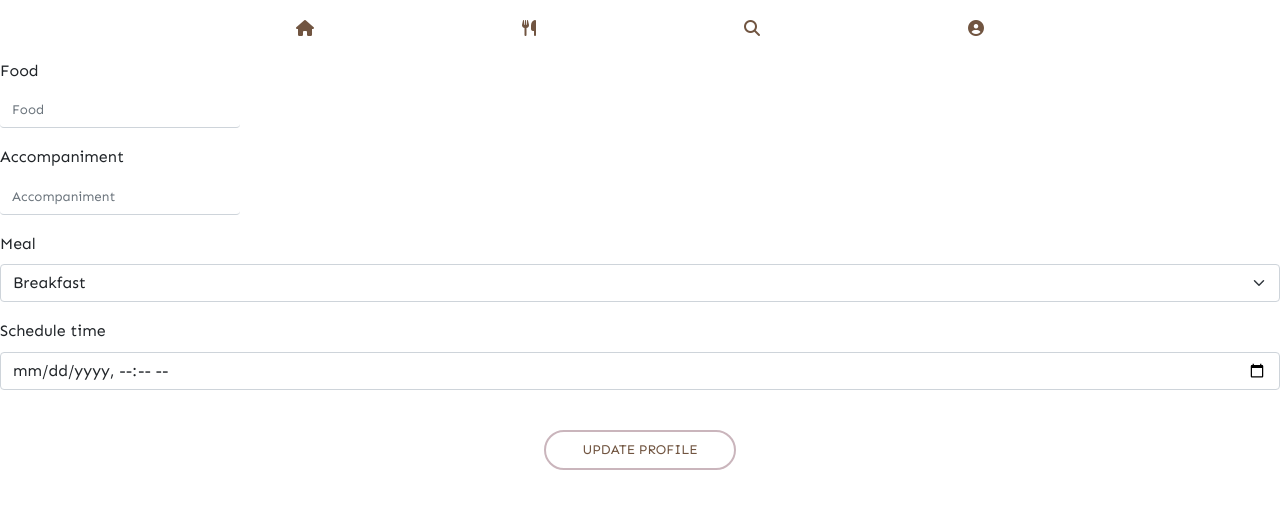
After one commit to MwitaChacha/calorie-counter, a Django app: page /your-meals/ in a window 1280 px wide. The commit adds this page. Shown: the top 509 px of the page. Run offline with Django 4.2, Linux system fonts and the light colour scheme; some libraries are stand-ins or nearby versions; some web fonts are replaced.

```diff
--- /dev/null
+++ b/core/forms.py
@@ -0,0 +1,19 @@
+from django import forms
+from .models import *
+from django.forms import ModelForm, DateInput
+
+
+class ProfileForm(forms.ModelForm):
+    class Meta:
+        model = User
+        fields = ['image']
+
+
+class MealForm(forms.ModelForm):
+    class Meta:
+        model = Meal
+        widgets = {
+              'schedule_time': DateInput(attrs={'type': 'datetime-local'}, format='%Y-%m-%dT%H:%M'),
+
+            }
+        fields = ['food','accompaniment','meal','schedule_time']
--- a/core/models.py
+++ b/core/models.py
@@ -10,7 +10,7 @@ MEAL_CHOICES = (
 )
 class User(models.Model):
     user = models.ForeignKey(User,on_delete = models.CASCADE)
-    image = CloudinaryField('image')
+    image = CloudinaryField('image',blank=True)
     email =  models.CharField(max_length=60)
     username = models.CharField(max_length=100,default='')
     def __str__(self):
@@ -33,6 +33,7 @@ class Food(models.Model):
 class Meal(models.Model):
     user = models.ForeignKey(User, on_delete=models.CASCADE, null=True, related_name='eatee')
     food = models.CharField(max_length=255,null=True)
+    accompaniment = models.CharField(max_length=255,null=True)
     meal = models.CharField(max_length=60, choices=MEAL_CHOICES, default="Breakfast")
     schedule_time = models.DateTimeField(null=True)
     posted_at = models.DateTimeField(auto_now_add=True, null=True)
--- /dev/null
+++ b/core/templates/meals.html
@@ -0,0 +1,14 @@
+{% extends 'base.html' %}
+{% load static %}
+{% load bootstrap5 %}
+{% block content %}
+<form action="{% url 'meals'%}" method="post" enctype="multipart/form-data">
+
+    {% csrf_token%}
+    {% bootstrap_form form %}
+    <div class="form-group text-center">
+        <input type="submit" class="m-4 btn btn-primary login-btn" value="UPDATE PROFILE">
+    </div>
+    <input type="hidden" name="next" value="{{next}}">
+</form>
+{% endblock %}
--- a/core/templates/navbar.html
+++ b/core/templates/navbar.html
@@ -13,7 +13,7 @@
             </li>
 
             <li class="mx-5 px-5 nav-item">
-                <a class="nav-link" href=""><i class="fa-solid fa-utensils"></i></a>
+                <a class="nav-link" href="{% url 'meals' %}"><i class="fa-solid fa-utensils"></i></a>
             </li>
             <li class="mx-5 px-5 nav-item">
                 <a class="nav-link" href="{% url 'search' %}"><i class="fa-solid fa-magnifying-glass"></i></i></a>
--- a/core/urls.py
+++ b/core/urls.py
@@ -3,5 +3,7 @@ from . import views
 
 urlpatterns = [
     path('',views.index,name='index'),
-    path('search-for-food-calories/',views.search,name='search')
+    path('search-for-food-calories/',views.search,name='search'),
+    path('your-meals/',views.meals,name='meals'),
+    path('update-your-image/',views.update,name='update'),
 ]
--- a/core/views.py
+++ b/core/views.py
@@ -1,13 +1,42 @@
 from django.shortcuts import render, redirect
 from django.contrib.auth.decorators import login_required
+from django.core.exceptions import ObjectDoesNotExist
 from django.views.decorators.csrf import csrf_exempt
 import requests
 from decouple import config
-# @login_required(login_url='/accounts/login/')
+from django.contrib.auth.models import User
+from .forms import *
+from .models import *
+
+
+
 def index(request):
-    # if not request.user.is_authenticated:
-    #     return redirect('/accounts/login/')
-    return render(request, 'index.html')
+
+    try:
+        if not request.user.is_authenticated:
+            return redirect('/accounts/login/')
+        current_user = request.user
+        profile = User.objects.get(user=current_user)
+    except ObjectDoesNotExist:
+        return redirect('update')
+
+    return render(request, 'index.html',{"profile":profile})
+
+
+
+@login_required(login_url='/accounts/login/')
+def update(request):
+    current_user = request.user
+    form = ProfileForm(request.POST, request.FILES)
+    if request.method == 'POST':
+        if form.is_valid():
+            prof = form.save(commit=False)
+            prof.user = request.user
+            prof.save()
+            return redirect('index')
+        else:
+            form = ProfileForm()
+    return render(request, 'update.html', {'form': form})
 
 
 def search(request):
@@ -29,13 +58,28 @@ def search(request):
         fibre=items[0]['fiber_g']
         serving=items[0]['serving_size_g']
         sodium=items[0]['sodium_mg']
+        name=items[0]['name']
         fat=items[0]['fat_total_g']
         calories=items[0]['calories']
         cholesterol=items[0]['cholesterol_mg']
         protein=items[0]['protein_g']
         carbs=items[0]['carbohydrates_total_g']
         context = {
-            'items':items,'sugar':sugar,'fibre':fibre,'serving':serving,'sodium':sodium,'fat':fat,'calories':calories,'cholesterol':cholesterol,'protein':protein,'carbs':carbs
+            'items':items,'sugar':sugar,'fibre':fibre,'serving':serving,'sodium':sodium,'fat':fat,'calories':calories,'cholesterol':cholesterol,'protein':protein,'carbs':carbs,'name':name
         }
         print(items)
     return render(request, 'search.html', context)
+
+
+def meals(request):
+    current_user = request.user
+    form = MealForm(request.POST, request.FILES)
+    if request.method == 'POST':
+        if form.is_valid():
+            meal = form.save(commit=False)
+            meal.user = request.user
+            meal.save()
+            return redirect('index')
+        else:
+            form = MealForm()
+    return render(request, 'meals.html',{'form':form})
```
Also changed, not shown: core/templates/update.html (added, +18 -0 lines), core/migrations/0003_meal_accompaniment.py (added).
